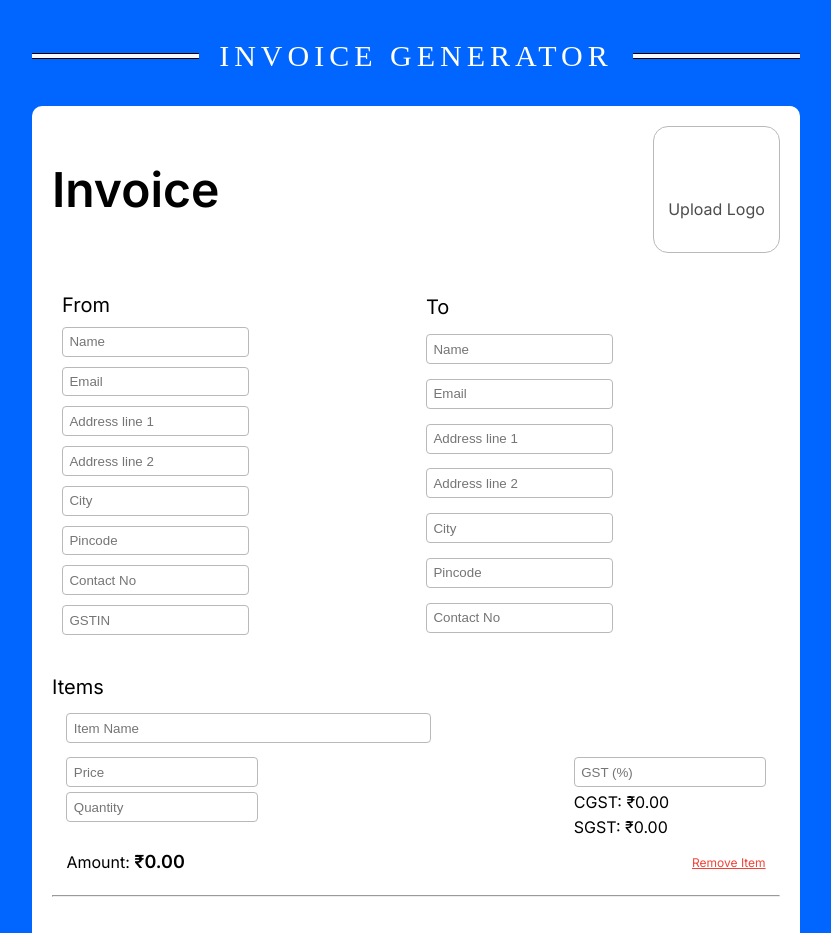
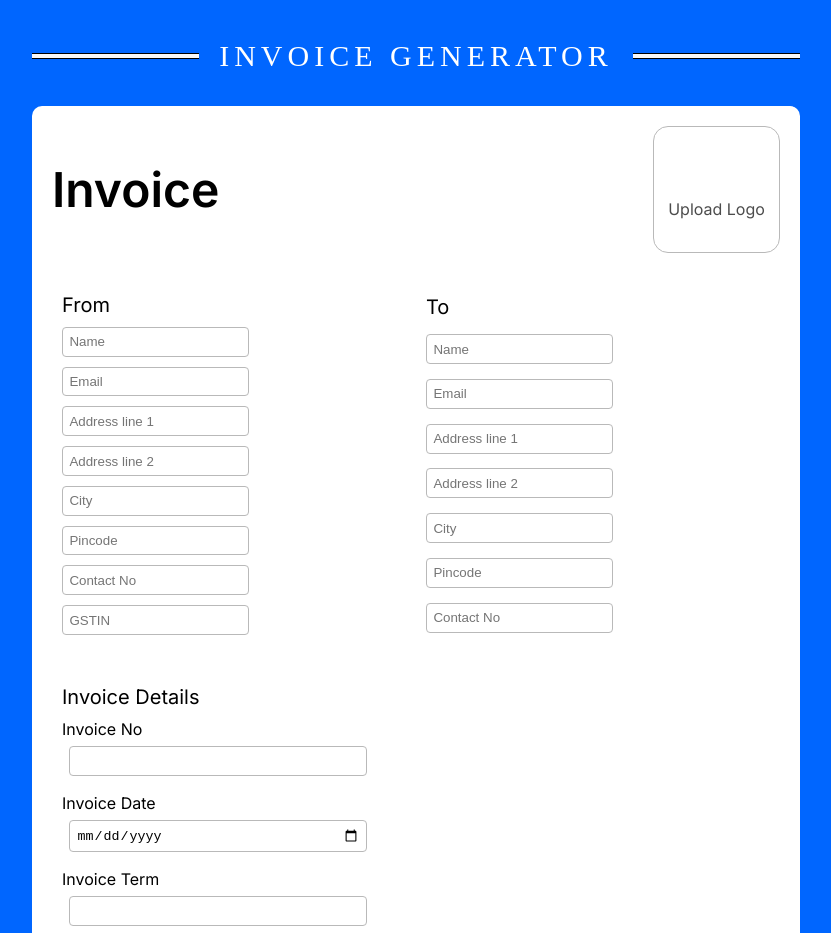
Before and after one commit to sanjith-s/invoice-generator, a Svelte app: page / in a window 1280 px wide. Shown: the top 933 px of the page, without its empty margins (224-1055 px from the left). Built offline with nearby package versions, Linux system fonts and the light colour scheme; some icons are missing.

Commit message:
Arranged elements inside App.svelte

```diff
--- a/src/App.svelte
+++ b/src/App.svelte
@@ -223,6 +223,25 @@
     </div>
 
     <div>
+      <div id="invoiceDetails" class="details">
+        <span class="title2">Invoice Details</span>
+        <label>Invoice No<br/><input id="inumber" class="input-width" type="text"
+          bind:value={invoiceDetails.number}
+        /></label>
+        <label>Invoice Date<br/><input id="idate" type="date" class="input-width"
+          bind:value={invoiceDetails.date}
+        /></label>
+        <label>Invoice Term<br/><input id="iterm" type="text" class="input-width"
+          bind:value={invoiceDetails.term}
+        /></label>
+
+        <!-- <label>Notes<br/><input id="inotes" type="text" class="input-width"
+          bind:value={invoiceDetails.notes}
+        /></label> -->
+      </div>
+    </div>
+
+    <div>
       <span class="title2">Items</span>
       {#each items as item, id}
         <Item idxid={id} {...item} {handleChange} {removeItem} />
@@ -263,7 +282,7 @@
 
     <div>
       <div id="invoiceDetails" class="details">
-        <span class="title2">Invoice Details</span>
+        <!-- <span class="title2">Invoice Details</span>
         <label>Invoice No<br/><input id="inumber" class="input-width" type="text"
           bind:value={invoiceDetails.number}
         /></label>
@@ -272,7 +291,7 @@
         /></label>
         <label>Invoice Term<br/><input id="iterm" type="text" class="input-width"
           bind:value={invoiceDetails.term}
-        /></label>
+        /></label> -->
 
         <label>Notes<br/><input id="inotes" type="text" class="input-width"
           bind:value={invoiceDetails.notes}
```
